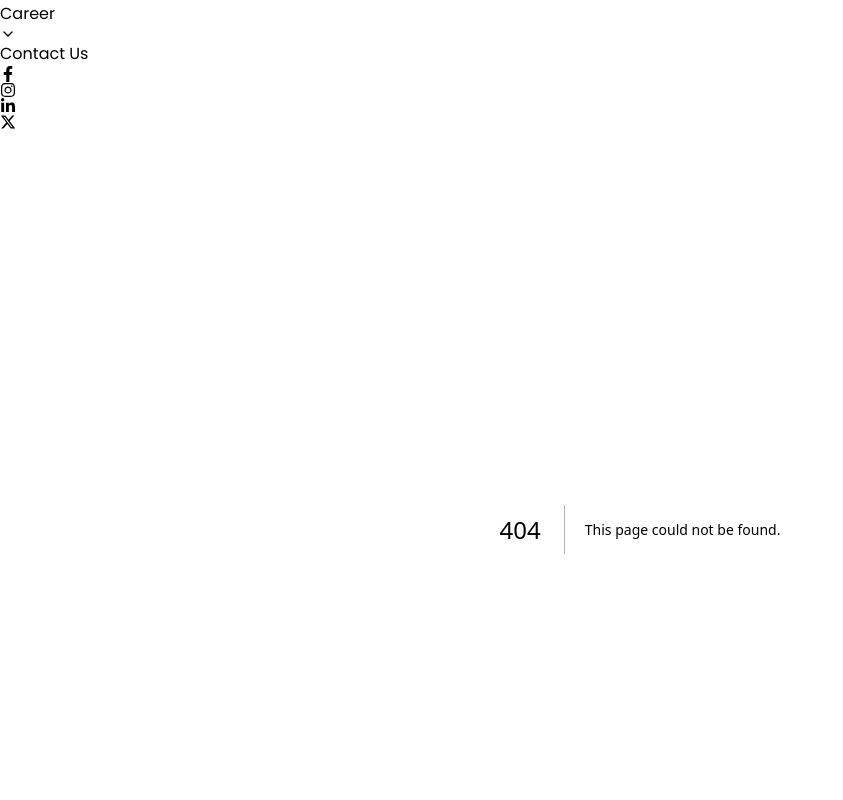
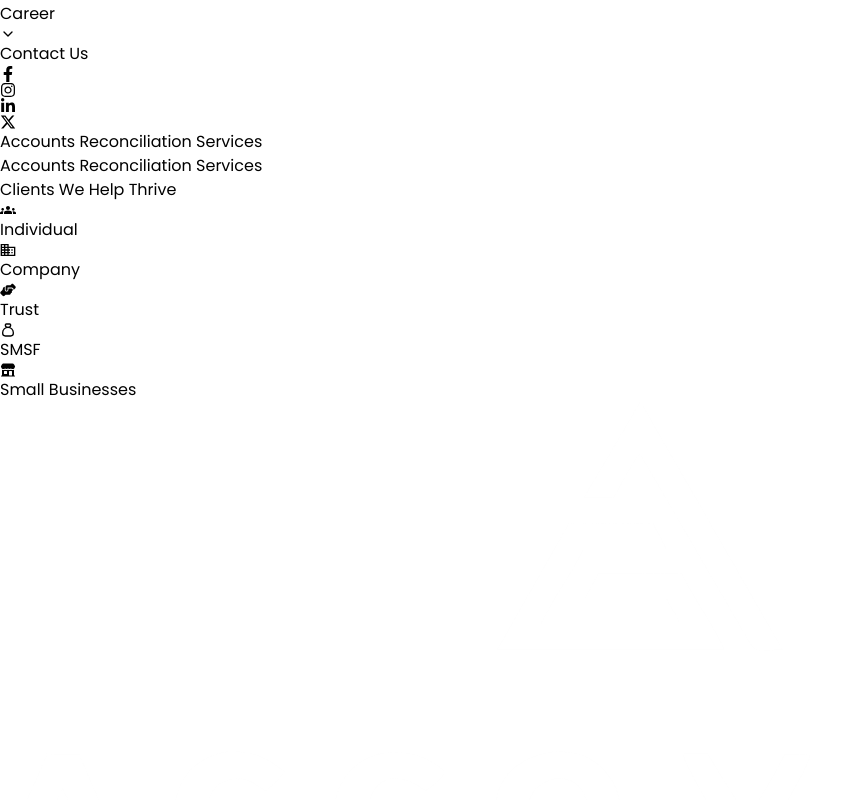
Before and after one commit to dharmeshbafna/australia-accomate, a Next.js app: page /services/accounts-reconciliation-services in a window 1280 px wide. Before the commit this address had no page. Shown: the part 2160-2960 px from the top of the page, without its empty margins (0-843 px from the left). Built offline with nearby package versions, Linux system fonts and the light colour scheme.

Commit message:
25.11.24

```diff
--- /dev/null
+++ b/src/app/services/accounts-reconciliation-services/page.jsx
@@ -0,0 +1,18 @@
+import { AccountsReconComp } from "@/components/services"
+import { Breadcrumb } from "@/components/other"
+
+export const metadata = {
+    title: "Accounts Reconciliation Services for Australian Businesses | Accomate Global",
+    icons: {
+        icon: '/n_icon.png',
+    },
+}
+
+export default function AccountsRecon() {
+    return (
+        <div className="overflow-x-hidden">
+            <Breadcrumb />
+            <AccountsReconComp />
+        </div>
+    )
+}
--- a/src/components/other.js
+++ b/src/components/other.js
@@ -151,7 +151,7 @@
             name: 'Services', link: '/services/australia',
             dropdown: [
                 { name: 'Accounts Payable Services', link: '/services/accounts-payable-services' },
-                { name: 'Account Reconciliation Services', link: '#' },
+                { name: 'Account Reconciliation Services', link: '/services/accounts-reconciliation-services' },
                 { name: 'Accounts Receivable Services', link: '#' },
                 { name: 'Bookkeeping Services', link: '#' },
                 { name: 'Data Entry Services', link: '#' },
@@ -530,6 +530,7 @@
                                                         path == '/services/canada' ? 'Canada' :
                                                             path == '/services/australia' ? 'Services' :
                                                                 path == '/services/accounts-payable-services' ? 'Accounts Payable Services' :
+                                                                path == '/services/accounts-reconciliation-services' ? 'Accounts Reconciliation Services' :
                                                                     ''}
                     </div>
                     {/* <div className="text-white text-center text-lg">
--- a/src/components/services.js
+++ b/src/components/services.js
@@ -806,3 +806,11 @@
         </div>
     )
 }
+
+export const AccountsReconComp = () => {
+    return (
+        <div className="px-8 py-14">
+            Accounts Reconciliation Services
+        </div>
+    )
+}
```
